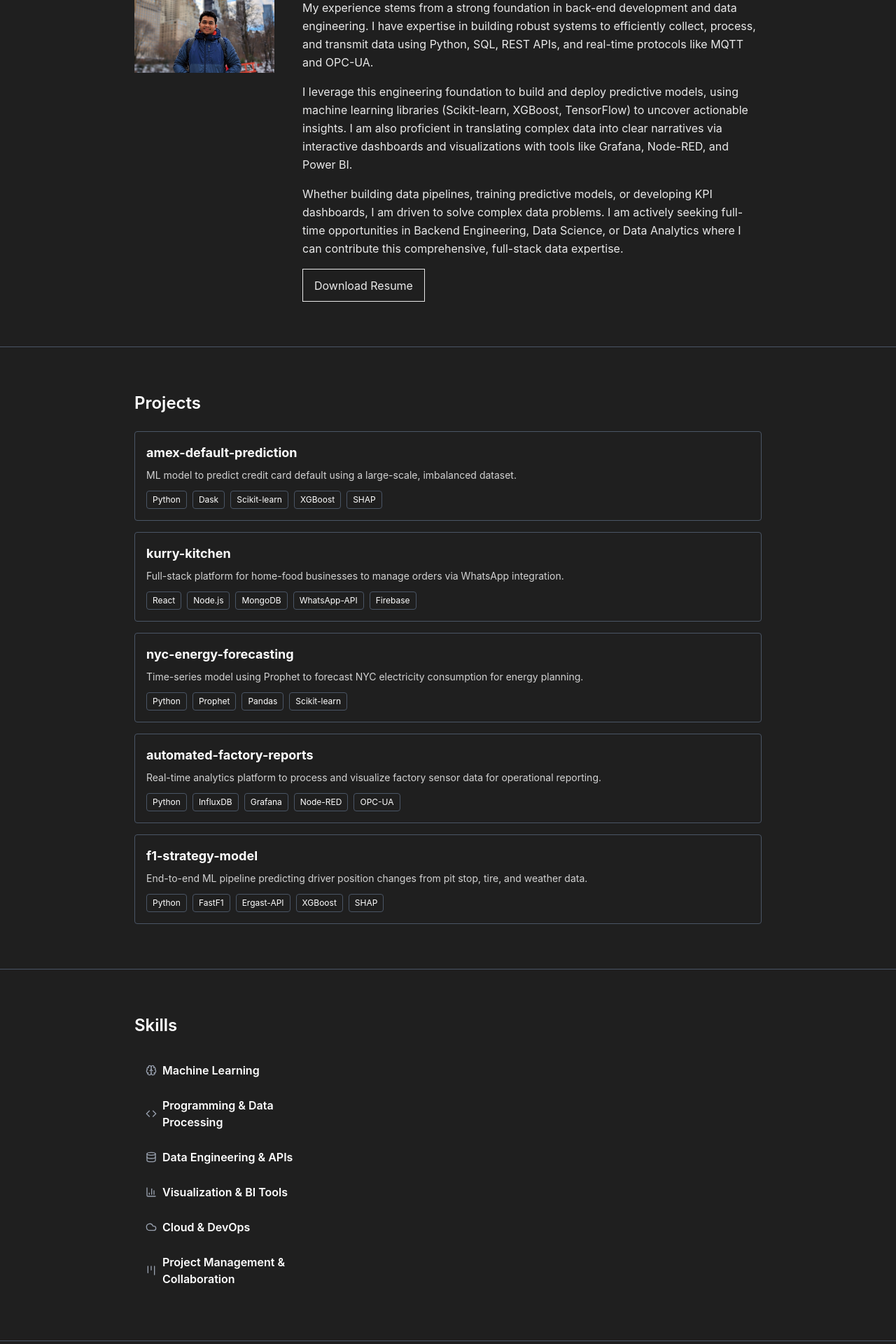
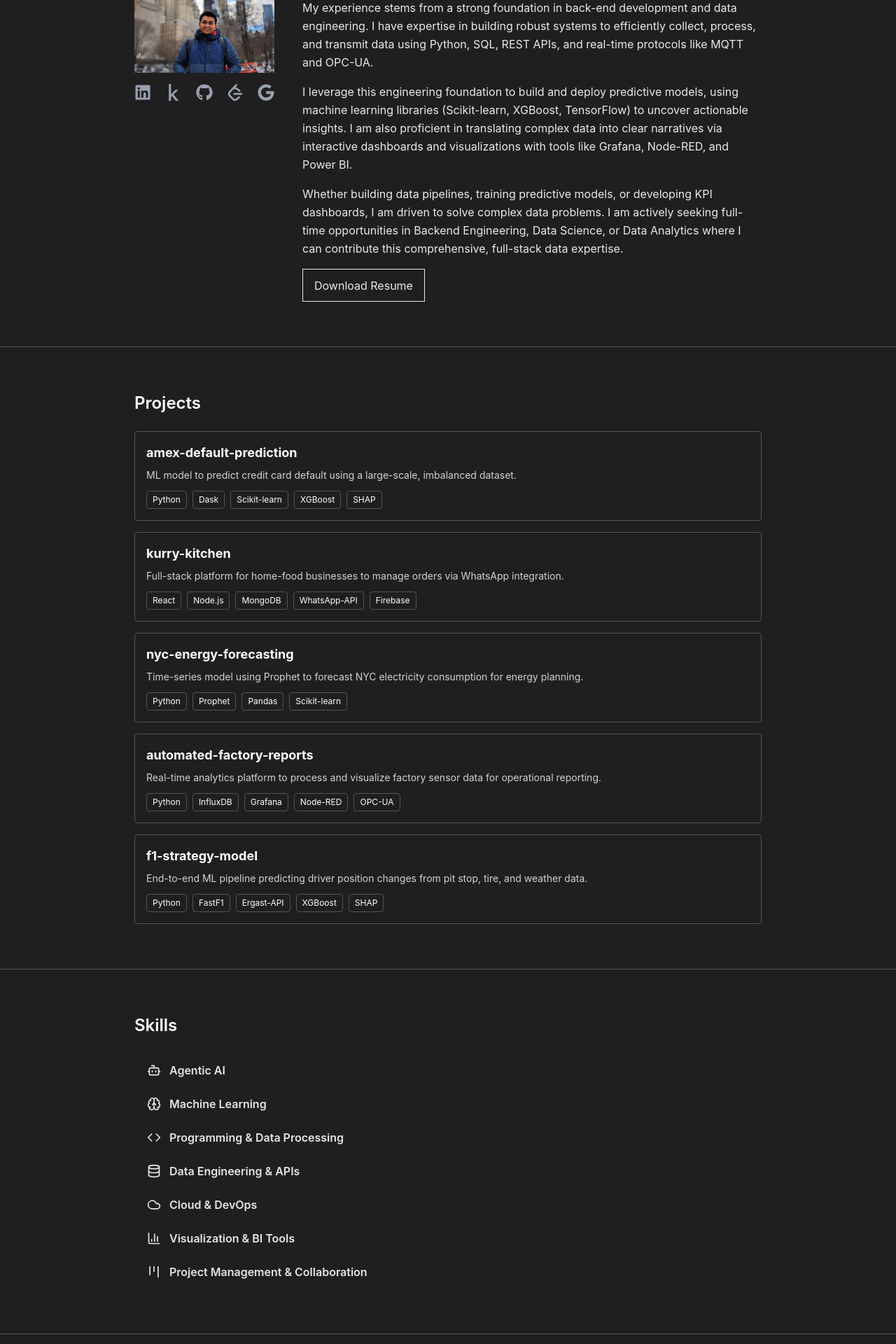
Before and after one commit to akashrane/portfolio, a Next.js app: page / in a window 1280 px wide. Shown: the part 320-2240 px from the top of the page at 70% size. Built offline with nearby package versions, Linux system fonts and the light colour scheme.

Commit message:
Update portfolio details and enhance skill tree with new categories and icons

```diff
--- a/app/layout.tsx
+++ b/app/layout.tsx
@@ -9,8 +9,8 @@ const inter = Inter({
 });
 
 export const metadata: Metadata = {
-  title: "John Doe - Full Stack Developer",
-  description: "Personal portfolio of John Doe, Full Stack Developer",
+  title: "Akash Rane Portfolio",
+  description: "Personal portfolio of Akash Rane — Masters in Computer Science showcasing projects and publications.",
 };
 
 export default function RootLayout({
--- a/components/About.tsx
+++ b/components/About.tsx
@@ -1,6 +1,8 @@
 "use client";
 
 import Image from "next/image";
+import { FaLinkedin, FaKaggle, FaGithub, FaGoogle } from "react-icons/fa";
+import { SiLeetcode } from "react-icons/si";
 
 const About = () => {
   return (
@@ -9,7 +11,7 @@ const About = () => {
         <h2 className="text-2xl font-semibold text-white mb-8">About</h2>
         <div className="flex flex-col sm:flex-row gap-8 sm:gap-10 items-center sm:items-start">
           {/* Left Column: Profile Image */}
-          <div className="flex-shrink-0 flex items-center justify-center sm:justify-start">
+          <div className="flex-shrink-0 flex flex-col items-center sm:items-start">
             <div className="overflow-hidden transition-transform hover:scale-[1.02]">
               <Image
                 src="/profile.jpg"
@@ -19,6 +21,54 @@ const About = () => {
                 className="w-[180px] sm:w-[200px] h-[180px] sm:h-[200px] object-cover"
                 priority
               />
+            </div>
+            {/* Profile Icons Below Photo */}
+            <div className="flex gap-5 mt-4 text-gray-400">
+              <a
+                href="https://www.linkedin.com/in/akashrane/"
+                target="_blank"
+                rel="noopener noreferrer"
+                className="hover:text-[#0077B5] transition-colors hover:scale-110 duration-200"
+                aria-label="LinkedIn"
+              >
+                <FaLinkedin size={24} />
+              </a>
+              <a
+                href="https://www.kaggle.com/akashrane2609"
+                target="_blank"
+                rel="noopener noreferrer"
+                className="hover:text-[#20BEFF] transition-colors hover:scale-110 duration-200"
+                aria-label="Kaggle"
+              >
+                <FaKaggle size={24} />
+              </a>
+              <a
+                href="https://github.com/akashrane"
+                target="_blank"
+                rel="noopener noreferrer"
+                className="hover:text-white transition-colors hover:scale-110 duration-200"
+                aria-label="GitHub"
+              >
+                <FaGithub size={24} />
+              </a>
+              <a
+                href="https://leetcode.com/u/Akash_rane/"
+                target="_blank"
+                rel="noopener noreferrer"
+                className="hover:text-[#FFA116] transition-colors hover:scale-110 duration-200"
+                aria-label="LeetCode"
+              >
+                <SiLeetcode size={24} />
+              </a>
+              <a
+                href="https://developers.google.com/profile/u/akash_rane"
+                target="_blank"
+                rel="noopener noreferrer"
+                className="hover:text-[#DB4437] transition-colors hover:scale-110 duration-200"
+                aria-label="Google Developers"
+              >
+                <FaGoogle size={24} />
+              </a>
             </div>
           </div>
           {/* Right Column: About Text */}
--- a/components/SkillTree.tsx
+++ b/components/SkillTree.tsx
@@ -1,7 +1,8 @@
 "use client";
 
-import { useState, useRef } from "react";
+import { useState, useRef, useEffect } from "react";
 import { skillTree } from "@/data/skills";
+import { motion, AnimatePresence } from "framer-motion";
 import {
   Brain,
   Code,
@@ -39,6 +40,8 @@ import {
   Calendar,
   Users,
   CircleDot,
+  Bot,
+  Command,
 } from "lucide-react";
 
 const iconMap: { [key: string]: React.ComponentType<{ className?: string }> } =
@@ -49,6 +52,7 @@ const iconMap: { [key: string]: React.ComponentType<{ className?: string }> } =
     "Visualization & BI Tools": BarChart3,
     "Cloud & DevOps": Cloud,
     "Project Management & Collaboration": Kanban,
+    "Agentic AI": Bot,
   };
 
 const subSkillIconMap: {
@@ -94,107 +98,228 @@ const subSkillIconMap: {
   "JIRA Agile Workflow": CheckSquare,
   "Sprint Planning": Calendar,
   "Retrospectives": Users,
+  // Agentic AI
+  "LangChain": Sparkles,
+  "LlamaIndex": Brain,
+  "OpenAI API": Network,
+  "Hugging Face Transformers": Zap,
+  "CrewAI": Workflow,
+  "AutoGen": GitBranch,
+  "Function Calling (OpenAI / Anthropic)": Plug,
+  "Prompt Engineering": Command,
+  "Vector Databases (Pinecone, FAISS, ChromaDB)": DatabaseIcon,
+  "RAG Pipelines": Settings,
+  "Agent Workflows & Memory Management": Cpu,
 };
 
 const SkillTree = () => {
+  const [pinnedCategory, setPinnedCategory] = useState<string | null>(null);
   const [hoveredCategory, setHoveredCategory] = useState<string | null>(null);
-  const [hoveredIndex, setHoveredIndex] = useState<number | null>(null);
   const [hoveredSubSkill, setHoveredSubSkill] = useState<string | null>(null);
-  const itemRefs = useRef<(HTMLDivElement | null)[]>([]);
 
-  const categories = Object.entries(skillTree);
+  const containerRef = useRef<HTMLDivElement | null>(null);
+  const leftColRef = useRef<HTMLDivElement | null>(null);
+  const buttonRefs = useRef<(HTMLButtonElement | null)[]>([]);
+  const panelRef = useRef<HTMLDivElement | null>(null);
 
-  const handleMouseEnter = (category: string, index: number) => {
-    setHoveredCategory(category);
-    setHoveredIndex(index);
+  // Reorder categories explicitly (Agentic AI on top, and move Cloud & DevOps above Visualization)
+  const categoriesArray = Object.entries(skillTree);
+  const desiredOrder = [
+    "Agentic AI",
+    "Machine Learning",
+    "Programming & Data Processing",
+    "Data Engineering & APIs",
+    "Cloud & DevOps",
+    "Visualization & BI Tools",
+    "Project Management & Collaboration",
+  ];
+
+  const reorderedCategories = desiredOrder
+    .map((key) => categoriesArray.find(([k]) => k === key))
+    .filter(Boolean) as [string, string[]][];
+
+  const getSubSkillIcon = (skill: string) => subSkillIconMap[skill] || CircleDot;
+
+  // visibleCategory: if hovering any category show that (preview), else show pinned
+  const visibleCategory = hoveredCategory ?? pinnedCategory;
+
+  // Track panel position (top) and whether we're on small screen
+  const [panelTop, setPanelTop] = useState<number | null>(null);
+  const [isMobile, setIsMobile] = useState<boolean>(false);
+  // visual tuning constants (easy to tweak)
+  const RAISE_PX = 10; // how much to raise the panel visually
+
+  useEffect(() => {
+    const onResize = () => setIsMobile(window.innerWidth < 640);
+    onResize();
+    window.addEventListener("resize", onResize);
+    return () => window.removeEventListener("resize", onResize);
+  }, []);
+
+  // compute panel top based on the visible category's button offsetTop
+  useEffect(() => {
+    if (!visibleCategory || !containerRef.current || !leftColRef.current) {
+      setPanelTop(null);
+      return;
+    }
+
+    const idx = reorderedCategories.findIndex(([c]) => c === visibleCategory);
+    const btn = buttonRefs.current[idx];
+
+    if (!btn) {
+      setPanelTop(null);
+      return;
+    }
+
+  // desired top (raise panel slightly)
+  const desiredTop = btn.offsetTop - RAISE_PX;
+
+    // boundary check: ensure panel doesn't overflow container vertically
+    const containerHeight = containerRef.current.offsetHeight;
+    const panelHeight = panelRef.current?.offsetHeight ?? 0;
+    const maxTop = Math.max(0, containerHeight - panelHeight - 10);
+
+    const top = Math.min(Math.max(0, desiredTop), maxTop);
+    setPanelTop(top);
+  }, [visibleCategory, reorderedCategories, isMobile]);
+
+  // Close on outside click or Escape
+  useEffect(() => {
+    const handleOutside = (e: MouseEvent) => {
+      const target = e.target as Node;
+      if (
+        panelRef.current &&
+        !panelRef.current.contains(target) &&
+        leftColRef.current &&
+        !leftColRef.current.contains(target)
+      ) {
+        setPinnedCategory(null);
+        setHoveredCategory(null);
+      }
     };
 
-  const handleMouseLeave = () => {
+    const handleEsc = (e: KeyboardEvent) => {
+      if (e.key === "Escape") {
+        setPinnedCategory(null);
         setHoveredCategory(null);
-    setHoveredIndex(null);
+      }
     };
 
-  const getSubSkillIcon = (skill: string) => {
-    return subSkillIconMap[skill] || CircleDot;
+    document.addEventListener("mousedown", handleOutside);
+    document.addEventListener("keydown", handleEsc);
+    return () => {
+      document.removeEventListener("mousedown", handleOutside);
+      document.removeEventListener("keydown", handleEsc);
+    };
+  }, []);
+
+  const handleClickCategory = (category: string) => {
+    setPinnedCategory((prev) => (prev === category ? null : category));
+    // clear hover when clicking
+    setHoveredCategory(null);
+  };
+
+  const handleMouseEnterCategory = (category: string) => {
+    setHoveredCategory(category);
+  };
+
+  const handleMouseLeaveCategory = () => {
+    setHoveredCategory(null);
   };
 
   return (
-    <div className="relative flex gap-8">
-      {/* Left side: Main skills list */}
-      <div className="w-64 flex-shrink-0">
-        <div className="space-y-0.5">
-          {categories.map(([category], index) => {
+    <div ref={containerRef} className="relative">
+      <div className="flex gap-0">
+        {/* Left column with categories */}
+        <div ref={leftColRef} className="flex flex-col">
+          {reorderedCategories.map(([category], idx) => {
             const IconComponent = iconMap[category];
+            const isPinned = pinnedCategory === category;
+            const isPreview = hoveredCategory === category;
+
             return (
-              <div
+              <button
                 key={category}
-                ref={(el) => {
-                  itemRefs.current[index] = el;
-                }}
-                className={`transition-colors cursor-pointer ${
-                  hoveredCategory === category
-                    ? "bg-white text-[#1f1f1f]"
-                    : "text-white"
+                ref={(el) => { buttonRefs.current[idx] = el; }}
+                onClick={() => handleClickCategory(category)}
+                onMouseEnter={() => handleMouseEnterCategory(category)}
+                onMouseLeave={handleMouseLeaveCategory}
+                className={`flex items-center gap-3 px-4 py-3 text-base font-semibold transition-colors duration-200 border-l-2 ${
+                  isPinned
+                    ? "bg-white text-[#1f1f1f] border-white"
+                    : isPreview
+                    ? "bg-[#f5f5f5] text-[#1f1f1f] border-transparent"
+                    : "text-[#e5e5e5] border-transparent hover:bg-[#f5f5f5] hover:text-[#1f1f1f]"
                 }`}
-                onMouseEnter={() => handleMouseEnter(category, index)}
-                onMouseLeave={handleMouseLeave}
               >
-                <div className="flex items-center gap-2 px-4 py-3 text-base font-semibold">
                 {IconComponent && (
                   <IconComponent
-                      className={`w-4 h-4 flex-shrink-0 transition-colors ${
-                        hoveredCategory === category
-                          ? "text-[#1f1f1f]"
-                          : "text-gray-400"
+                    className={`w-5 h-5 flex-shrink-0 transition-colors ${
+                      isPinned || isPreview ? "text-[#1f1f1f]" : "text-[#e5e5e5]"
                     }`}
                   />
                 )}
-                  <span>{category}</span>
-                </div>
-              </div>
+                <span className="whitespace-nowrap">{category}</span>
+              </button>
             );
           })}
         </div>
-      </div>
 
-      {/* Right side: Sub-skills panel (wider than main skills) */}
-      <div className="w-90 flex-shrink-0 relative">
-        {hoveredCategory && hoveredIndex !== null && (
+        {/* Side-floating panel */}
+        <AnimatePresence>
+          {visibleCategory && (
+              <motion.div
+                ref={panelRef}
+                initial={{ opacity: 0, x: -12 }}
+                animate={{ opacity: 1, x: 0 }}
+                exit={{ opacity: 0, x: -12 }}
+                transition={{ duration: 0.18, ease: "easeOut" }}
+                className={`absolute z-10 ${isMobile ? 'static w-full' : ''}`}
+                style={{
+                  left: leftColRef.current ? leftColRef.current.offsetWidth + 12 : undefined,
+                  top: typeof panelTop === "number" ? panelTop : undefined,
+                  width: isMobile ? undefined : 420,
+                }}
+                onClick={(e) => e.stopPropagation()}
+                onMouseEnter={() => setHoveredCategory(visibleCategory)}
+                onMouseLeave={() => setHoveredCategory(null)}
+              >
                 <div
-            className="transition-colors"
-            style={{
-              position: "absolute",
-              top: itemRefs.current[hoveredIndex]?.offsetTop || 0,
-              width: "360px", // ~40% wider than 256px (w-64)
-            }}
+                  className={`px-6 py-4 ${isMobile ? 'bg-transparent' : 'bg-transparent shadow-lg ring-1 ring-white/5'}`}
                 >
-            <div className="px-4 py-3 space-y-2">
-              {skillTree[hoveredCategory as keyof typeof skillTree].map(
-                (skill, index) => {
+                <div className="space-y-2">
+                  {skillTree[visibleCategory as keyof typeof skillTree].map(
+                    (skill, i) => {
                       const SubSkillIcon = getSubSkillIcon(skill);
                       const isHovered = hoveredSubSkill === skill;
+
                       return (
-                    <div
-                      key={index}
-                      className="flex items-center gap-2 text-base text-gray-300 hover:text-white transition-colors group"
+                        <motion.div
+                          key={i}
+                          initial={{ opacity: 0, x: -8 }}
+                          animate={{ opacity: 1, x: 0 }}
+                          transition={{ duration: 0.18, delay: i * 0.02 }}
+                          className="flex items-center gap-3 text-base text-[#cccccc] hover:text-white transition-colors group cursor-default"
                           onMouseEnter={() => setHoveredSubSkill(skill)}
                           onMouseLeave={() => setHoveredSubSkill(null)}
                         >
                           <SubSkillIcon
-                        className={`w-[18px] h-[18px] flex-shrink-0 transition-all ${
-                          isHovered
-                            ? "stroke-white text-white"
-                            : ""
+                            className={`w-5 h-5 flex-shrink-0 transition-all ${
+                              isHovered ? "text-white scale-110" : "text-gray-500"
                             }`}
                           />
-                      <span>{skill}</span>
-                    </div>
+                          <span className={`${isHovered ? "text-white" : ""}`}>
+                            {skill}
+                          </span>
+                        </motion.div>
                       );
                     }
                   )}
                 </div>
               </div>
+            </motion.div>
           )}
+        </AnimatePresence>
       </div>
     </div>
   );
--- a/data/skills.ts
+++ b/data/skills.ts
@@ -45,4 +45,17 @@ export const skillTree = {
     "Sprint Planning",
     "Retrospectives",
   ],
+  "Agentic AI": [
+    "LangChain",
+    "LlamaIndex",
+    "OpenAI API",
+    "Hugging Face Transformers",
+    "CrewAI",
+    "AutoGen",
+    "Function Calling (OpenAI / Anthropic)",
+    "Prompt Engineering",
+    "Vector Databases (Pinecone, FAISS, ChromaDB)",
+    "RAG Pipelines",
+    "Agent Workflows & Memory Management",
+  ],
 };
```
Lines whose indentation alone changed are shown as unchanged.
